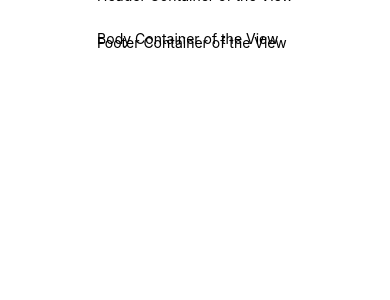
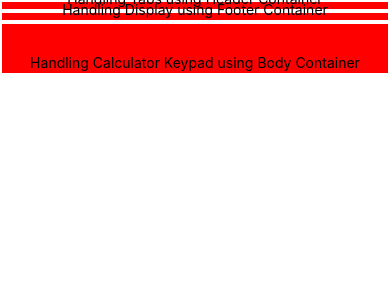
Before and after one commit to 007tickooayush/adavanced-calc-rn, a React Native app: screen / in a window 390 px wide. Shown: the top 300 px of the page. Built offline with nearby package versions, Linux system fonts and the light colour scheme.

Commit message:
RESTRUCTURING+LAYOUT UPDATES:
- calculator keypad component initialized
- UI components seggregation

```diff
--- a/src/App.tsx
+++ b/src/App.tsx
@@ -9,13 +9,13 @@ const App = () => {
 			<StatusBar style='auto' />
 			<View style={[styles.rootLayout]}>
 				<View style={[styles.header]}>
-					<Text>Header Container of the View</Text>
+					<Text>Handling Tabs using Header Container</Text>
+				</View>
+				<View style={[styles.footer]}>
+					<Text>Handling Display using Footer Container</Text>
 				</View>
 				<View style={[styles.body]}>
-					<Text>Body Container of the View</Text>
-				</View>
-				<View style={[styles.footer]}>
-					<Text>Footer Container of the View</Text>
+					<Text>Handling Calculator Keypad using Body Container</Text>
 				</View>
 			</View>
 		</SafeAreaView>
--- a/style/styles.ts
+++ b/style/styles.ts
@@ -1,10 +1,13 @@
-import { StyleSheet, Text, View } from 'react-native';
+import { Dimensions, StyleSheet, Text, View } from 'react-native';
 import Constants from 'expo-constants';
+
 
 export const styles = StyleSheet.create({
     rootLayout: {
         paddingTop: Constants.statusBarHeight,
         backgroundColor: '#fff',
+        width: '100%',
+        height: '100%',
     },
     container: {
         alignItems: 'center',
@@ -12,14 +15,26 @@ export const styles = StyleSheet.create({
     },
     header: {
         flex: 1,
-        justifyContent: 'flex-end'
+        justifyContent: 'flex-end',
+        alignItems: 'center',
+        padding: 2,
+        margin: 2,
+        backgroundColor: 'red'
     },
     body: {
-        flex: 10,
-        justifyContent: 'flex-end'
+        flex: 16,
+        justifyContent: 'flex-end',
+        alignItems: 'center',
+        padding: 2,
+        margin: 2,
+        backgroundColor: 'red'
     },
     footer: {
         flex: 1,
-        justifyContent: 'flex-end'
+        justifyContent: 'flex-end',
+        alignItems: 'center',
+        padding: 2,
+        margin: 2,
+        backgroundColor: 'red'
     },
 });
```
Also changed, not shown: src/keypad/CalcKeyPadContainer.tsx (added, +12 -0 lines), src/keypad/CalcKeyPadStandard.tsx (added, +12 -0 lines).
